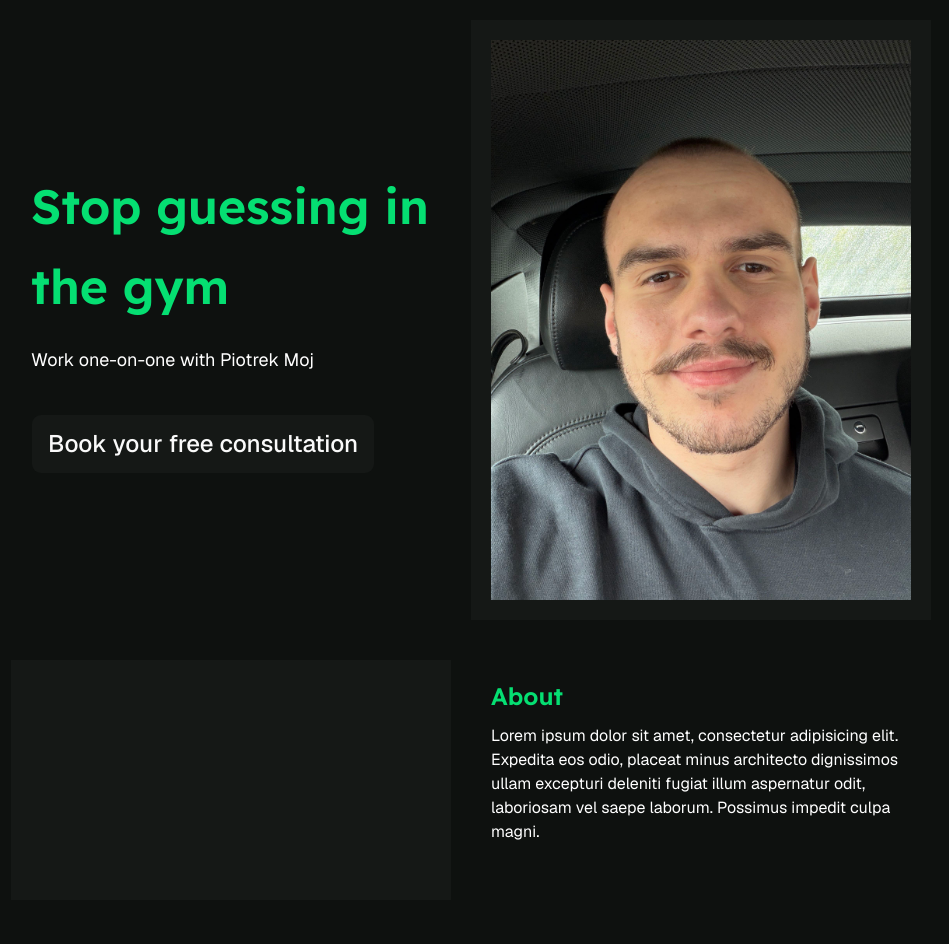
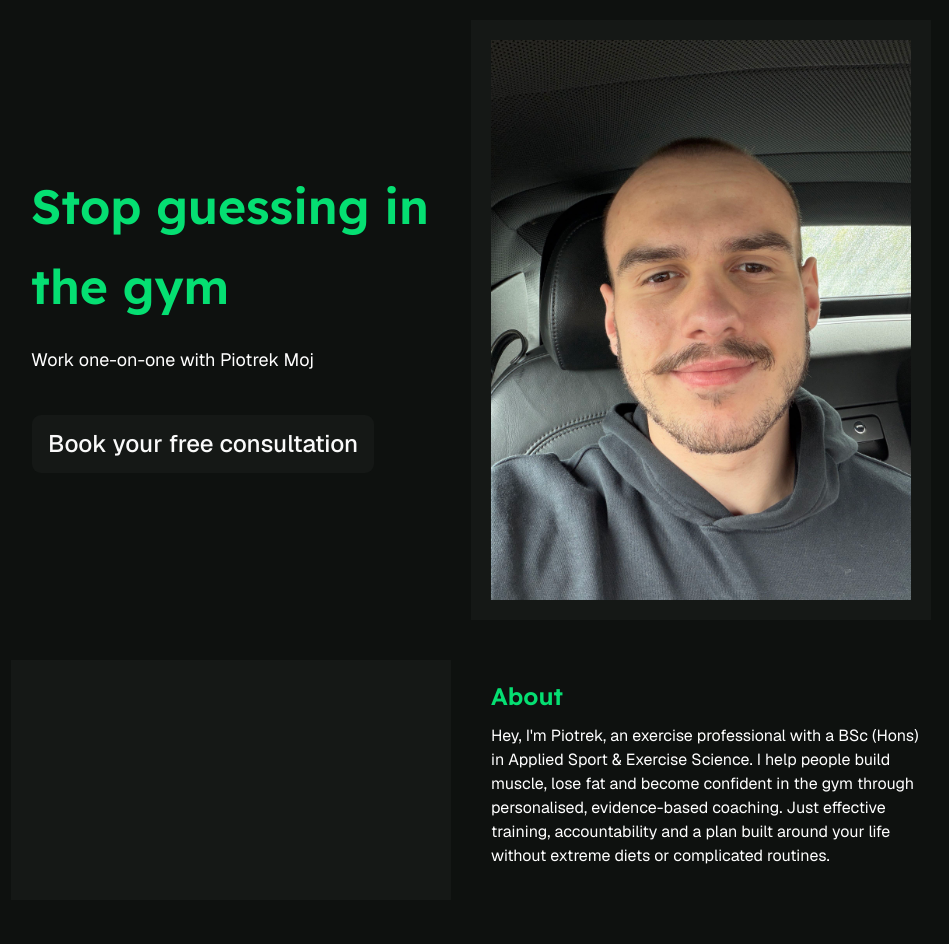
Before and after one commit to krako2/piotr-moj-pt, a Next.js app: page / in a window 1280 px wide. Shown: the top 944 px of the page, without its empty margins (169-1118 px from the left). Built offline with nearby package versions, Linux system fonts and the light colour scheme.

Commit message:
add text to about section

```diff
--- a/components/about.tsx
+++ b/components/about.tsx
@@ -8,7 +8,7 @@ export default function About() {
       </div>
       <section className="p-5 w-full h-60">
         <h2 className="text-2xl font-semibold text-green-400">About</h2>
-        <p className="mt-3">Lorem ipsum dolor sit amet, consectetur adipisicing elit. Expedita eos odio, placeat minus architecto dignissimos ullam excepturi deleniti fugiat illum aspernatur odit, laboriosam vel saepe laborum. Possimus impedit culpa magni.</p>
+        <p className="mt-3">Hey, I'm Piotrek, an exercise professional with a BSc (Hons) in Applied Sport & Exercise Science. I help people build muscle, lose fat and become confident in the gym through personalised, evidence-based coaching. Just effective training, accountability and a plan built around your life without extreme diets or complicated routines.</p>
       </section>
     </div>
   );
```
